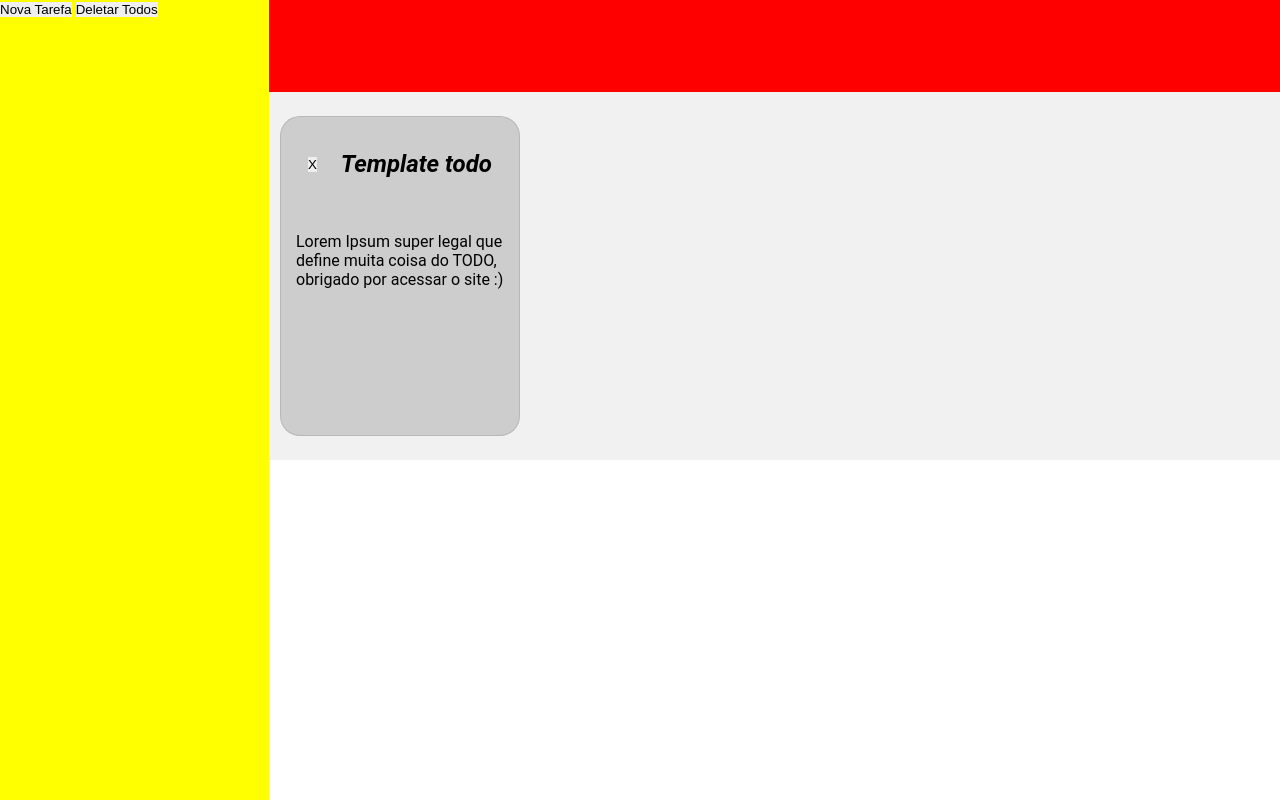
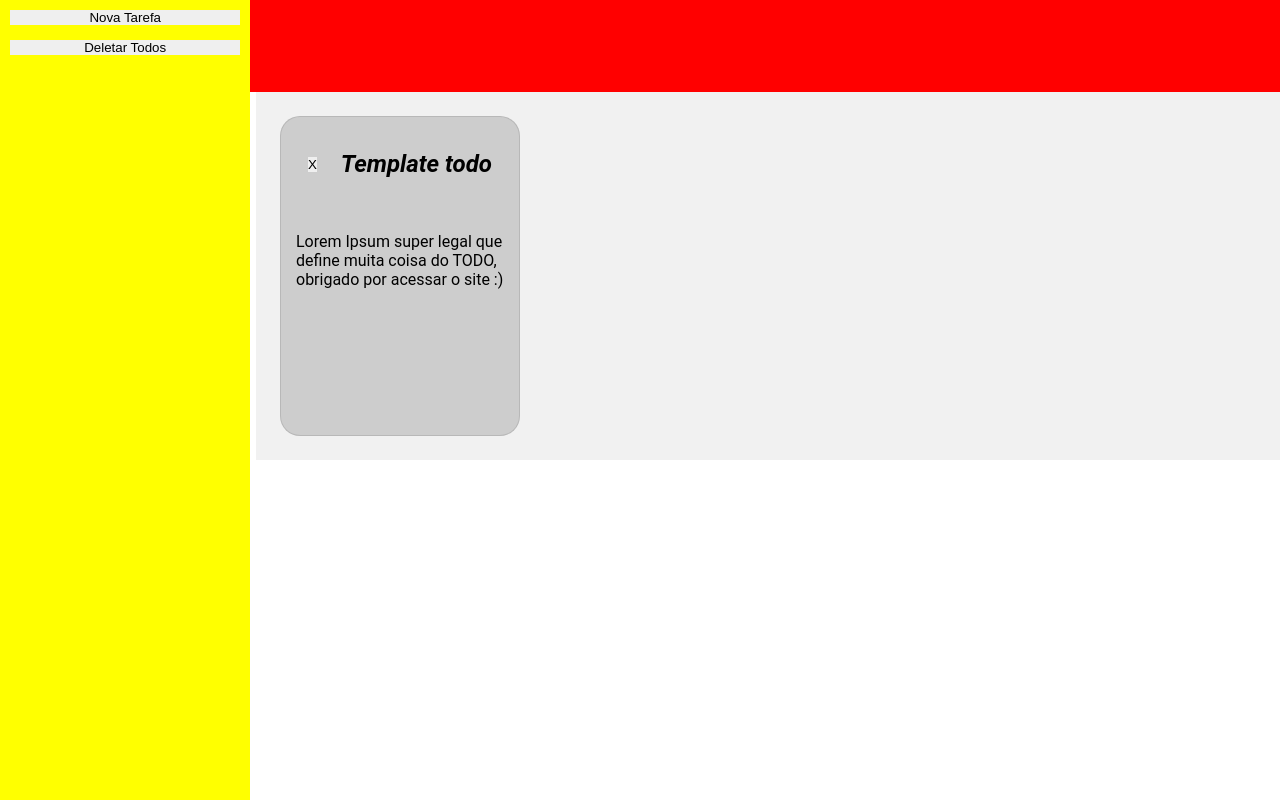
Before and after one commit to DaviLimS/flying-todo-list, a website built with webpack: page src/template.html in a window 1280 px wide. Built offline with nearby package versions, Linux system fonts and the light colour scheme.

Commit message:
I started to style the sidebar improving the buttons in there

```diff
--- a/src/style.css
+++ b/src/style.css
@@ -33,11 +33,22 @@ body {
 
 .sidebar {
     position: fixed;
+    display: flex;
+    flex-direction: column;
+    padding: 10px;
     background-color: yellow;
-    width: 21%;
+    width: 18%;
     height: 100vh;
     grid-column: 1 / 2;
     grid-row: 1 / 6;
+}
+
+.sidebarButtons {
+    display: flex;
+    flex-direction: column;
+    gap: 15px;
+    height: fit-content;
+
 }
 
 .card {
```
